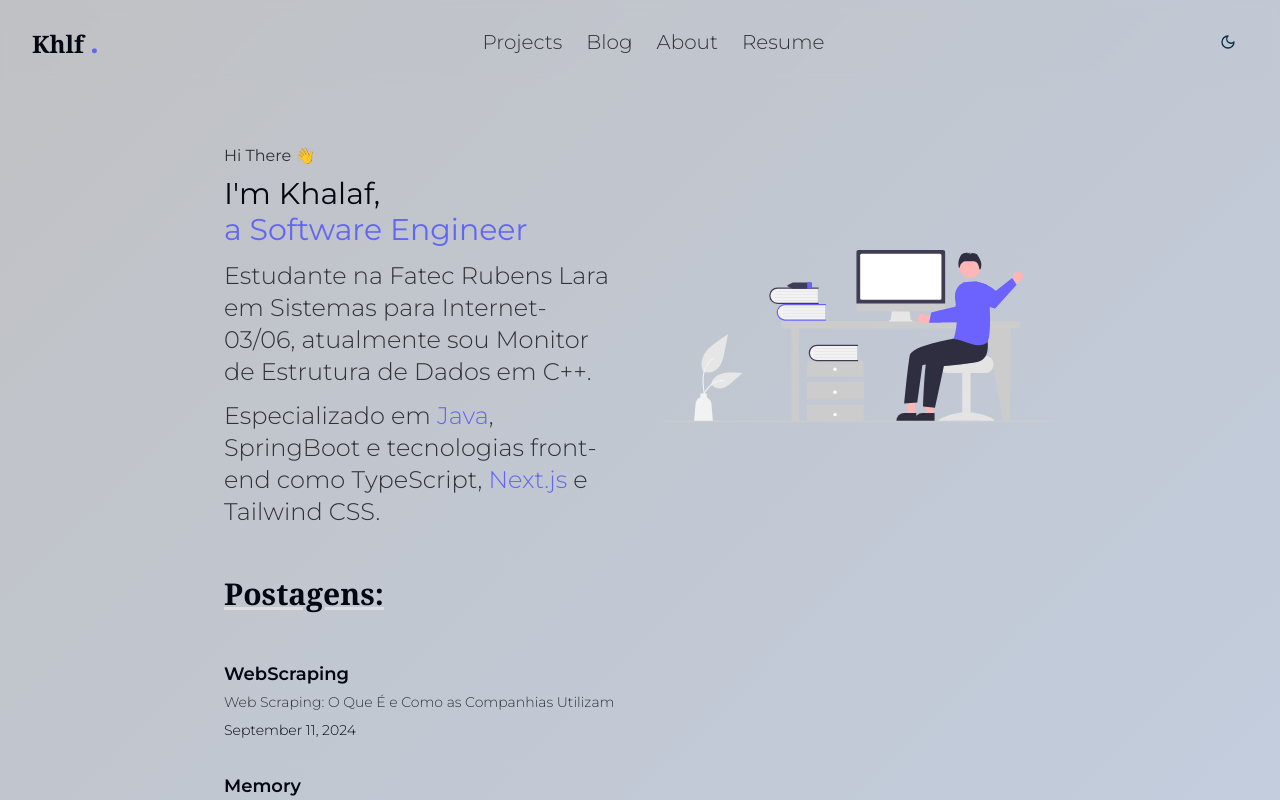
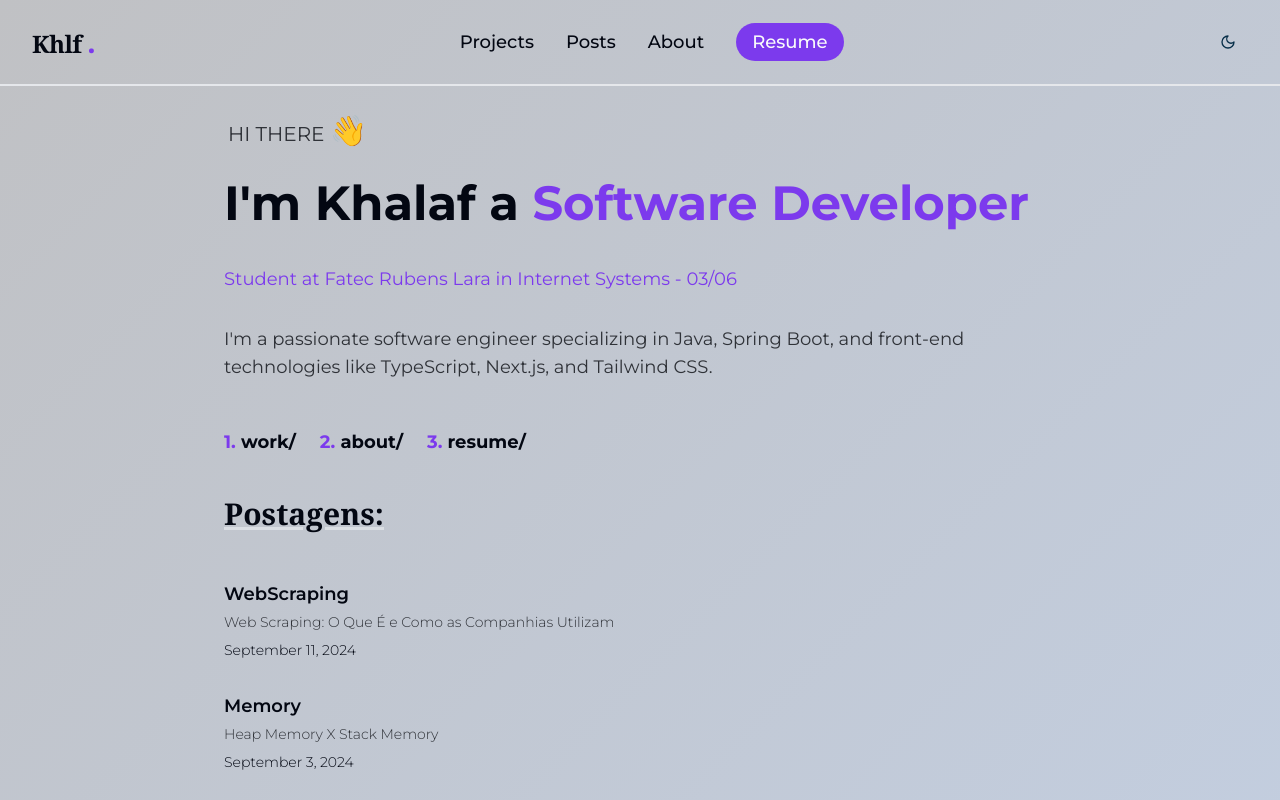
Before and after one commit to jkhlf/portfolio-example, a Next.js app: page / in a window 1280 px wide. Shown: the top 800 px of the page. Built offline with nearby package versions, Linux system fonts and the light colour scheme.

Commit message:
header changes, intro fixing and update CV

```diff
--- a/components/header.tsx
+++ b/components/header.tsx
@@ -1,52 +1,63 @@
 'use client';
+import { useState, useEffect } from 'react'
 import Link from 'next/link'
-import React, { useState } from 'react'
+import { Menu, X } from 'lucide-react'
 import ThemeToggle from './theme-toggle'
-import { Menu, X } from 'lucide-react'
 
 export default function Header() {
   const [isMenuOpen, setIsMenuOpen] = useState(false)
+  const [scrolled, setScrolled] = useState(false)
 
-  const toggleMenu = () => {
-    setIsMenuOpen(!isMenuOpen)
-  }
+  useEffect(() => {
+    const handleScroll = () => {
+      setScrolled(window.scrollY > 20)
+    }
+    window.addEventListener('scroll', handleScroll)
+    return () => window.removeEventListener('scroll', handleScroll)
+  }, [])
 
-  const closeMenu = () => {
-    setIsMenuOpen(false)
-  }
+  const toggleMenu = () => setIsMenuOpen(!isMenuOpen)
+  const closeMenu = () => setIsMenuOpen(false)
 
   return (
-    <header className='fixed inset-x-0 top-0 z-50 bg-background/75 py-6 backdrop-blur-sm'>
-      <nav className='container mx-auto px-4 sm:px-6 lg:px-8'>
-        <div className='flex items-center justify-between'>
-          <div>
-            <Link href='/' className='font-serif text-2xl font-bold'>
-              Khlf <span className='text-3xl text-indigo-500'>.</span>
-            </Link>
-          </div>
+    <header className={`fixed inset-x-0 top-0 z-50 transition-all duration-300 border-b-2 ${
+      scrolled ? 'bg-background/90 shadow-md backdrop-blur-sm py-4' : 'bg-transparent py-6'
+    }`}>
+      <nav className="container mx-auto px-4 sm:px-6 lg:px-8">
+        <div className="flex items-center justify-between">
+          <Link href="/" className="font-serif text-2xl font-bold tracking-tight hover:text-primary transition-colors">
+            Khlf <span className="text-3xl text-primary">.</span>
+          </Link>
 
           {/* Desktop Menu */}
-          <ul className='hidden md:flex items-center gap-6 text-xl font-light text-muted-foreground'>
-            <li className='transition-colors hover:text-foreground'>
-              <Link href='/projects'>Projects</Link>
-            </li>
-            <li className='transition-colors hover:text-foreground'>
-              <Link href='/posts'>Blog</Link>
-            </li>
-            <li className='transition-colors hover:text-foreground'>
-              <Link href='/about'>About</Link>
-            </li>
-            <li className='transition-colors hover:text-foreground'>
-              <Link href='/cv/curriculum.pdf'>Resume</Link>
+          <ul className="hidden md:flex items-center gap-8 text-lg font-medium">
+            {['Projects', 'Posts', 'About'].map((item) => (
+              <li key={item} className="relative group">
+                <Link
+                  href={`/${item.toLowerCase()}`}
+                  className="transition-colors hover:text-primary"
+                >
+                  {item}
+                </Link>
+                <span className="absolute inset-x-0 bottom-0 h-0.5 bg-primary transform scale-x-0 group-hover:scale-x-100 transition-transform origin-left"></span>
+              </li>
+            ))}
+            <li>
+              <Link
+                href="/cv/curriculum.pdf"
+                className="px-4 py-2 rounded-full bg-primary text-primary-foreground hover:bg-primary/90 transition-colors"
+              >
+                Resume
+              </Link>
             </li>
           </ul>
 
-          <div className='flex items-center gap-4'>
+          <div className="flex items-center gap-4">
             <ThemeToggle />
             <button
-              className='md:hidden text-foreground'
+              className="md:hidden text-foreground hover:text-primary transition-colors"
               onClick={toggleMenu}
-              aria-label='Toggle menu'
+              aria-label="Toggle menu"
             >
               {isMenuOpen ? <X size={24} /> : <Menu size={24} />}
             </button>
@@ -55,20 +66,21 @@ export default function Header() {
 
         {/* Mobile Menu */}
         {isMenuOpen && (
-          <ul className='md:hidden mt-4 flex flex-col gap-4 text-xl font-light text-muted-foreground'>
-            <li className='transition-colors hover:text-foreground'>
-              <Link href='/projects' onClick={closeMenu}>Projects</Link>
-            </li>
-            <li className='transition-colors hover:text-foreground'>
-              <Link href='/posts' onClick={closeMenu}>Blog</Link>
-            </li>
-            <li className='transition-colors hover:text-foreground'>
-              <Link href='/about' onClick={closeMenu}>About</Link>
-            </li>
-            <li className='transition-colors hover:text-foreground'>
-              <Link href='/cv/curriculum.pdf' onClick={closeMenu}>Resume</Link>
-            </li>
-          </ul>
+          <div className="md:hidden mt-4 py-4 bg-background/95 backdrop-blur-sm rounded-lg shadow-lg">
+            <ul className="flex flex-col gap-4 text-lg font-medium">
+              {['Projects', 'Posts', 'About', 'Resume'].map((item) => (
+                <li key={item} className="px-4">
+                  <Link
+                    href={item === 'Resume' ? '/cv/curriculum.pdf' : `/${item.toLowerCase()}`}
+                    onClick={closeMenu}
+                    className="block py-2 transition-colors hover:text-primary"
+                  >
+                    {item}
+                  </Link>
+                </li>
+              ))}
+            </ul>
+          </div>
         )}
       </nav>
     </header>
--- a/components/intro.tsx
+++ b/components/intro.tsx
@@ -1,31 +1,35 @@
-import Image from 'next/image';
 import React from 'react';
-import Avatar from '@/public/images/author/undraw_hello.svg';
+import Link from 'next/link';
 
 export default function Intro() {
   return (
-    <section className="flex flex-col-reverse md:flex-row items-center gap-y-8 gap-x-10 py-12">
-      <div className="flex-1 md:mt-0 text-center md:text-left">
-        <span className="text-muted-foreground block mb-2">Hi There 👋</span>
-        <h1 className="text-3xl no-underline">I'm Khalaf,</h1>
-        <h1 className="text-3xl no-underline text-indigo-500">a Software Engineer</h1>
-        <p className="mt-3 font-light text-muted-foreground text-2xl">
-          Estudante na Fatec Rubens Lara em Sistemas para Internet- 03/06, atualmente sou Monitor de Estrutura de Dados em C++.
+    <section className="max-w-4xl mx-auto min-h-[50vh] flex flex-col justify-center">
+      <div className="text-center md:text-left space-y-6">
+        <h2 className="text-xl text-muted-foreground mb-2 pl-1">
+          HI THERE <span className="waving-hand text-3xl inline-block animate-wave">👋</span>
+        </h2>
+        <h1 className="text-5xl font-bold leading-tight">
+          I'm Khalaf a
+          <span className="text-primary block md:inline"> Software Developer</span>
+        </h1>
+        <h3 className="text-lg text-primary py-2">
+          Student at Fatec Rubens Lara in Internet Systems - 03/06
+        </h3>
+        <p className="text-lg text-muted-foreground mb-6">
+          I'm a passionate software engineer specializing in Java, Spring Boot,
+          and front-end technologies like TypeScript, Next.js, and Tailwind CSS.
         </p>
-        <p className="mt-3 font-light text-2xl text-muted-foreground">
-          Especializado em <span className="text-indigo-500">Java</span>, SpringBoot e tecnologias front-end como TypeScript, <span className="text-indigo-500">Next.js</span> e Tailwind CSS.
-        </p>
-      </div>
-
-      <div className="relative flex-1">
-        <Image
-          className="rounded-lg object-contain"
-          src={Avatar}
-          alt="Avatar"
-          width={500}
-          height={200}
-          priority
-        />
+        <div className="my-24 py-6 text-[18px] space-x-6">
+          <Link className="font-bold transition-colors hover:text-primary" href="/projects">
+            <span className="text-primary">1.</span> work/
+          </Link>
+          <Link className="font-bold transition-colors hover:text-primary" href="/about">
+            <span className="text-primary">2.</span> about/
+          </Link>
+          <Link className="font-bold transition-colors hover:text-primary" href="/cv/curriculum.pdf" target="_blank" rel="noopener noreferrer">
+            <span className="text-primary">3.</span> resume/
+          </Link>
+        </div>
       </div>
     </section>
   );
```
Also changed, not shown: 1 other file (tests, documents, lock files or other folders).
